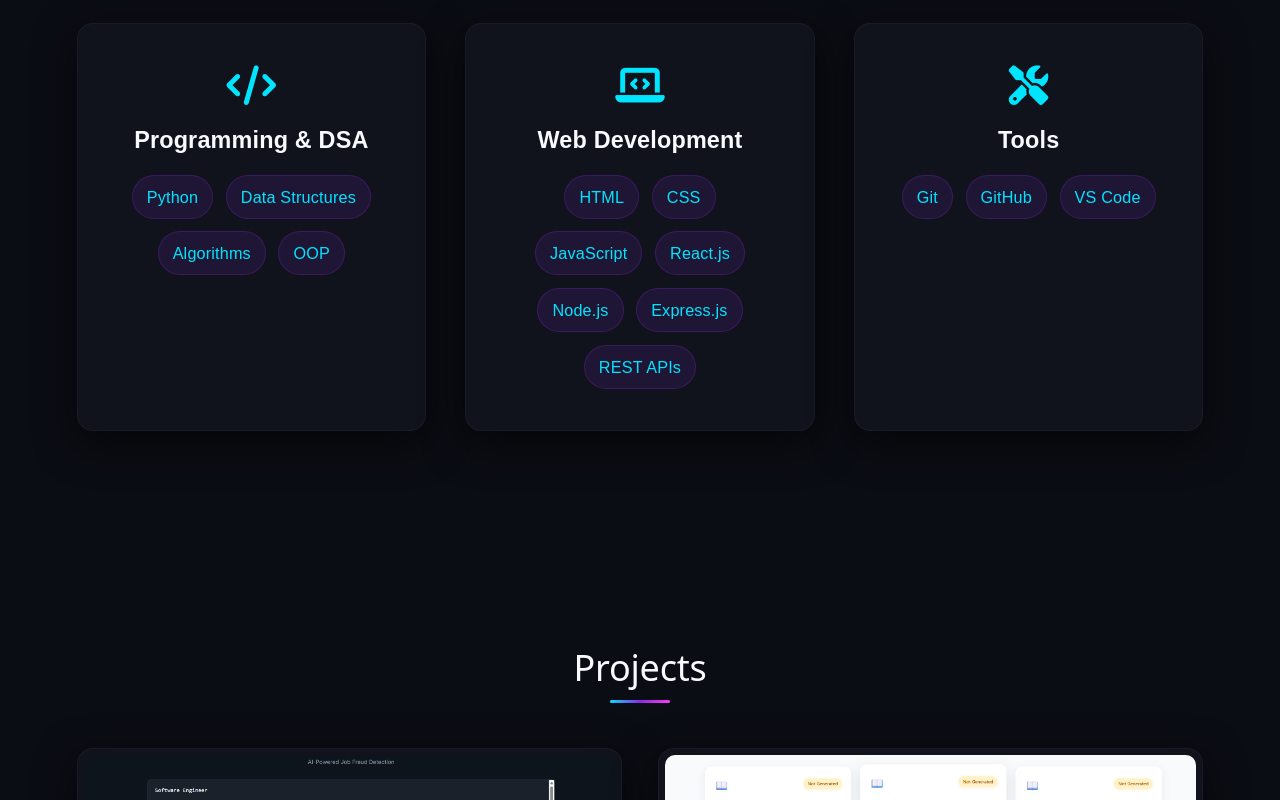
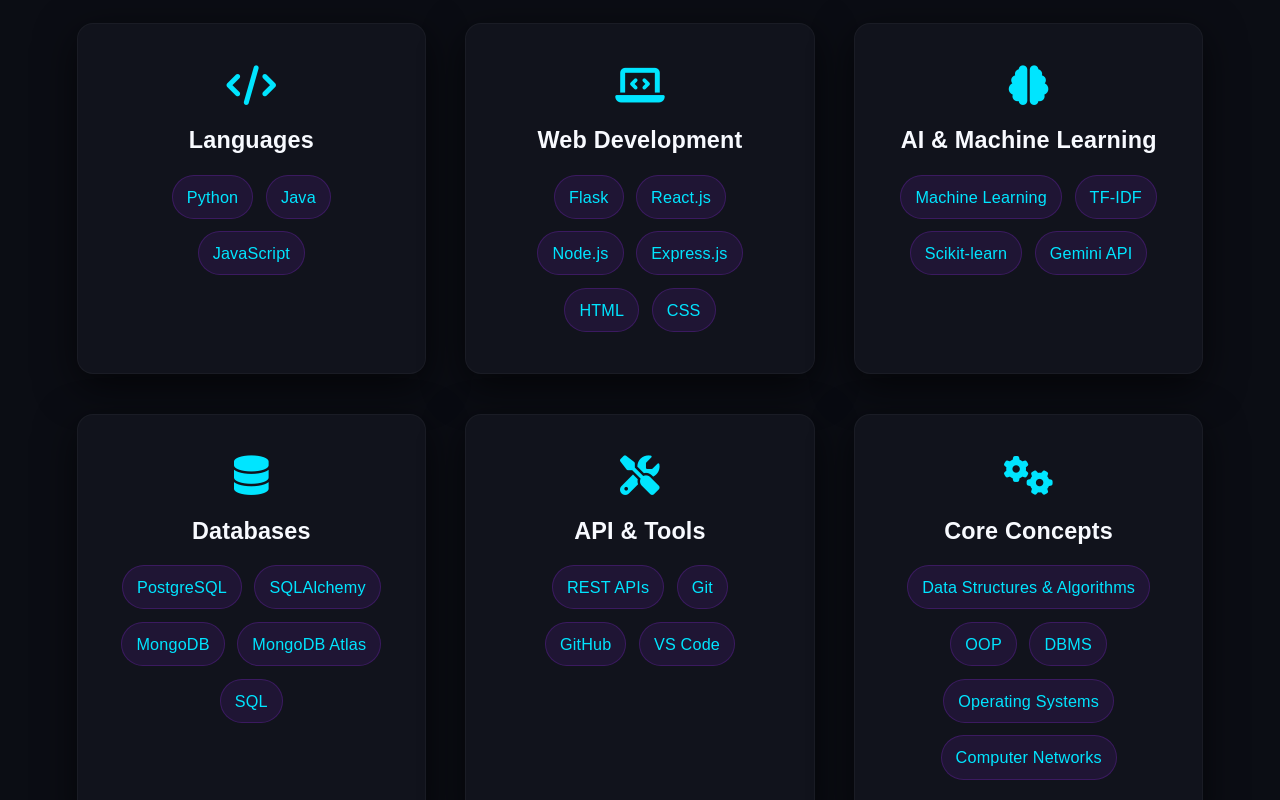
Before and after one commit to Coder-sai2004/FUTURE_FS_01, a React (Vite) app: page / in a window 1280 px wide. Shown: the part 1860-2660 px from the top of the page. Built offline with nearby package versions, Linux system fonts and the light colour scheme.

Commit message:
Updated skills section

```diff
--- a/src/App.jsx
+++ b/src/App.jsx
@@ -5,7 +5,7 @@
 
 // ASSETS
 import profile from "./assets/ram.jpg";
-import resume from "./assets/MY RESUME.pdf";
+import resume from "./assets/My  Resume.pdf";
 import quizapp from "./assets/quizapp.png";
 import crm from "./assets/crm.png";
 import fakejob from "./assets/fakejob.png";
@@ -192,7 +192,7 @@
           <div className="about-block">
             <h3>🚀 Role</h3>
             <p>
-              3rd Year CSE Student | Full-Stack Developer | Problem Solver
+              Final Year CSE Student | Full-Stack Developer | Problem Solver
             </p>
           </div>
 
@@ -227,19 +227,40 @@
 function Skills() {
   const skills = [
     {
-      title: "Programming & DSA",
+      title: "Languages",
       icon: "fas fa-code",
-      items: ["Python", "Data Structures", "Algorithms", "OOP"]
+      items: ["Python", "Java", "JavaScript"]
     },
     {
       title: "Web Development",
       icon: "fas fa-laptop-code",
-      items: ["HTML", "CSS", "JavaScript", "React.js", "Node.js", "Express.js", "REST APIs"]
+      items: ["Flask", "React.js", "Node.js", "Express.js", "HTML", "CSS"]
     },
     {
-      title: "Tools",
+      title: "AI & Machine Learning",
+      icon: "fas fa-brain",
+      items: ["Machine Learning", "TF-IDF", "Scikit-learn", "Gemini API"]
+    },
+    {
+      title: "Databases",
+      icon: "fas fa-database",
+      items: ["PostgreSQL", "SQLAlchemy", "MongoDB", "MongoDB Atlas", "SQL"]
+    },
+    {
+      title: "API & Tools",
       icon: "fas fa-tools",
-      items: ["Git", "GitHub", "VS Code"]
+      items: ["REST APIs", "Git", "GitHub", "VS Code"]
+    },
+    {
+      title: "Core Concepts",
+      icon: "fas fa-cogs",
+      items: [
+        "Data Structures & Algorithms",
+        "OOP",
+        "DBMS",
+        "Operating Systems",
+        "Computer Networks"
+      ]
     }
   ];
 
@@ -259,7 +280,9 @@
 
               <div className="skills-tags">
                 {skill.items.map((item, i) => (
-                  <span key={i} className="skill-tag">{item}</span>
+                  <span key={i} className="skill-tag">
+                    {item}
+                  </span>
                 ))}
               </div>
 
@@ -481,7 +504,7 @@
           <div className="coding-card">
             <h3>GeeksforGeeks</h3>
             <p className="rating">—</p>
-            <span>350+ Problems Solved</span>
+            <span>400+ Problems Solved</span>
           </div>
 
           <div className="coding-card">
```
Also changed, not shown: 2 other files (tests, documents, lock files or other folders).
